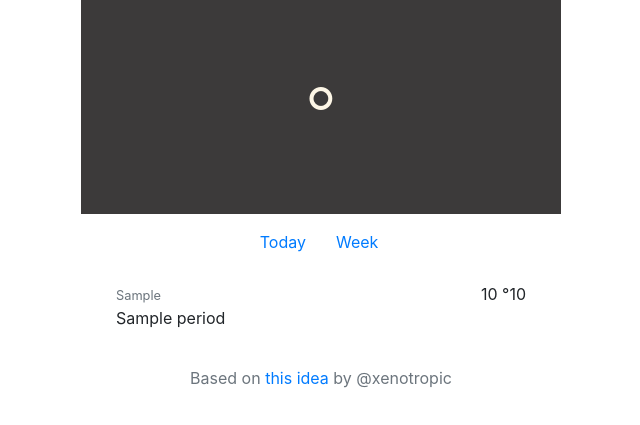
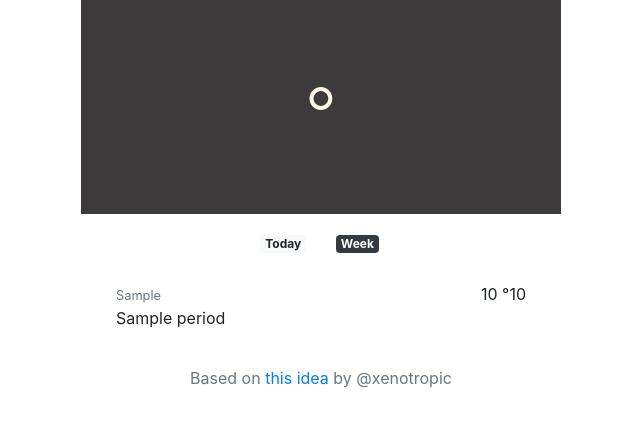
Before and after one commit to azz-eddine/nws_webapp, a Flask app: template templates/forecast_week.html in a window 1280 px wide. Shown: the part 20-445 px from the top of the page, without its empty margins (319-959 px from the left). Run offline with Flask 2, Linux system fonts and the light colour scheme; the template is opened without the code that fills it: most values are stand-ins (such as "Sample title", 1, 10 or a date in 2020); some libraries are stand-ins or nearby versions.

Commit message:
initial commit

```diff
--- a/templates/forecast_week.html
+++ b/templates/forecast_week.html
@@ -1,5 +1,5 @@
 {% extends "base.html" %}
-{% set active_page = "forcast_week" %}
+{% set active_page = "forecast_week" %}
 {% block title %}Forecast{% endblock %}
 {% block header %}{% include 'header.html' %}{% endblock %}
 {% block content %}
--- a/templates/menu.html
+++ b/templates/menu.html
@@ -1,8 +1,8 @@
 <div class="row p-3">
     <div class="col text-right">
-        <a href="{{ url_for('forecast_today') }}">Today</a>
+        <a class="badge {% if active_page == "forecast_today" %}badge-dark{% else %}badge-light{% endif %}" href="{{ url_for('forecast_today') }}">Today</a>
     </div>
     <div class="col text-left">
-        <a href="{{ url_for('forecast_week') }}">Week</a>
+        <a class="badge {% if active_page == "forecast_week" %}badge-dark{% else %}badge-light{% endif %}" href="{{ url_for('forecast_week') }}">Week</a>
     </div>
 </div>
```
